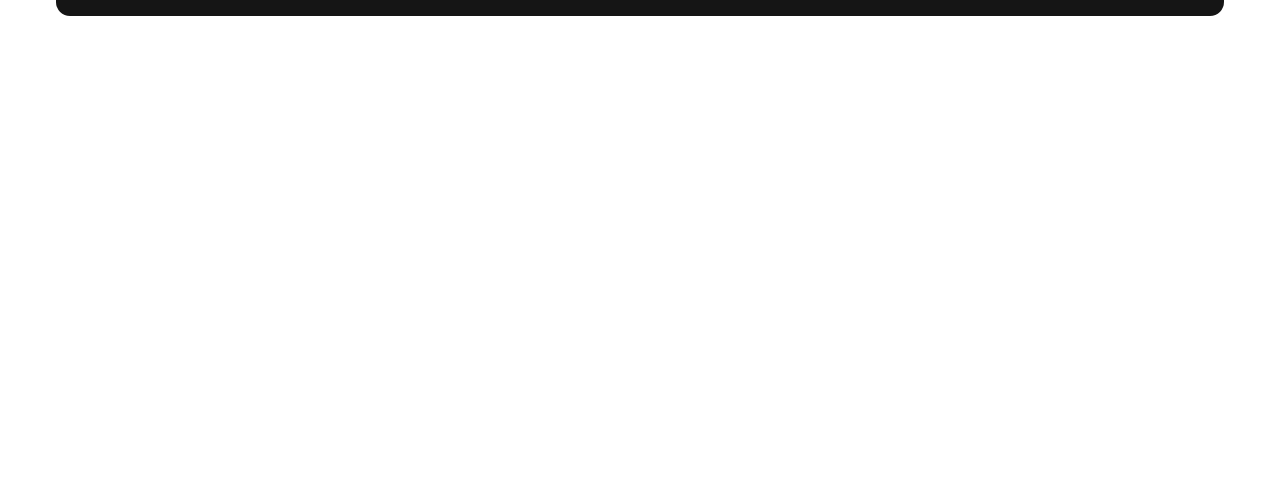
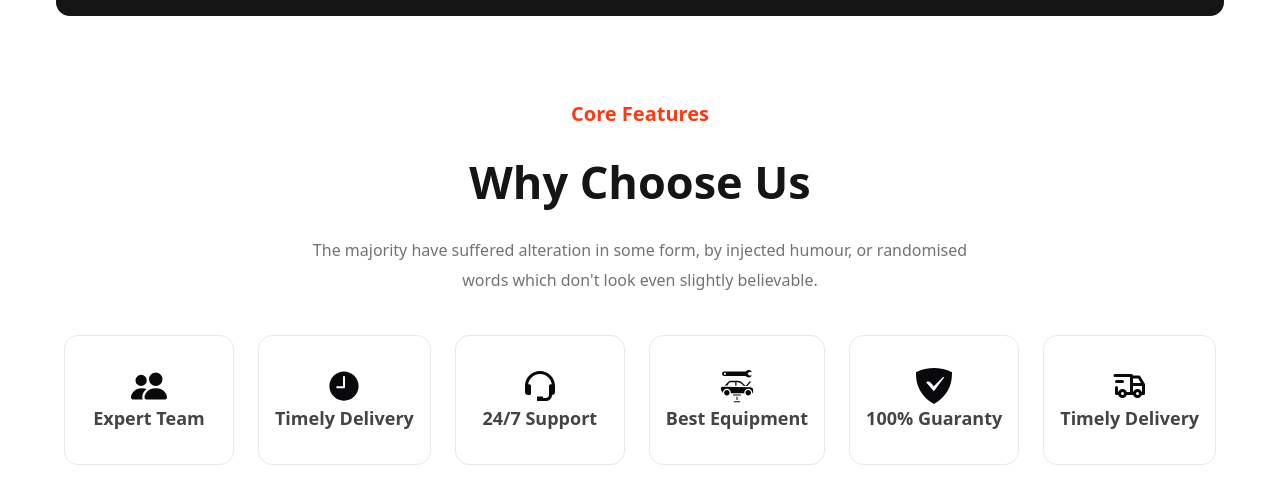
Before and after one commit to Asad9340/Car-Doctor-NextJS, a Next.js app: page / in a window 1280 px wide. Shown: the part 1995-2498 px from the top of the page. Before the commit the page ends 2071 px from the top, so only its background shows below. Built offline with nearby package versions, Linux system fonts and the light colour scheme; no server answers; the database is empty.

Commit message:
why choose us section design complete

```diff
--- a/src/app/components/Home/Home.jsx
+++ b/src/app/components/Home/Home.jsx
@@ -3,13 +3,15 @@ import AboutUs from './AboutUs';
 import Hero from './Hero';
 import OurService from './OurService';
 import Contact from './Contact';
+import WhyChooseUs from './WhyChooseUs';
 const Home = () => {
   return (
     <div>
       <Hero />
       <AboutUs />
       <OurService />
-      <Contact/>
+      <Contact />
+      <WhyChooseUs/>
     </div>
   )
 }
--- /dev/null
+++ b/src/app/components/Home/WhyChooseUs.jsx
@@ -0,0 +1,66 @@
+import Image from 'next/image';
+import { BsFillPeopleFill } from 'react-icons/bs';
+import { IoIosTime } from 'react-icons/io';
+import { BiSupport } from 'react-icons/bi';
+import { GiMechanicGarage } from 'react-icons/gi';
+import { SiAdguard } from 'react-icons/si';
+import { TbTruckDelivery } from 'react-icons/tb';
+const WhyChooseUs = () => {
+  return (
+    <div className="px-5 xl:px-8 py-6 max-w-7xl mx-auto my-8 md:my-[60px]">
+      <div className="flex flex-col items-center gap-3 md:gap-5 mb-8 md:mb-10 max-w-[700px] mx-auto">
+        <h4 className="text-xl font-bold text-[#FF3811]">Core Features</h4>
+        <h2 className="max-w-[376] text-3xl md:text-[45px] font-bold text-[#151515] leading-normal">
+          Why Choose Us
+        </h2>
+        <p className="text-base text-[#737373] leading-[30px] text-center">
+          The majority have suffered alteration in some form, by injected
+          humour, or randomised words which don't look even slightly believable.
+        </p>
+      </div>
+      <div className="flex flex-wrap gap-3 md:gap-6 items-center justify-center">
+        <div className="group min-w-[170px] border border-[#E8E8E8] rounded-xl hover:border-[#FF3811] hover:bg-[#FF3811] hover:text-white px-4 py-8 flex flex-col justify-center items-center ">
+          <BsFillPeopleFill className="text-4xl group-hover:text-white" />
+          <p className="group-hover:text-white text-lg font-bold text-[#444]">
+            Expert Team
+          </p>
+        </div>
+        <div className="group  min-w-[170px]  border border-[#E8E8E8] rounded-xl hover:border-[#FF3811] hover:bg-[#FF3811] hover:text-white px-4 py-8 flex flex-col justify-center items-center ">
+          <IoIosTime className="text-4xl group-hover:text-white" />
+          <p className="group-hover:text-white text-lg font-bold text-[#444]">
+            Timely Delivery
+          </p>
+        </div>
+
+        <div className="group  min-w-[170px]  border border-[#E8E8E8] rounded-xl hover:border-[#FF3811] hover:bg-[#FF3811] hover:text-white px-4 py-8 flex flex-col justify-center items-center ">
+          <BiSupport className="text-4xl group-hover:text-white" />
+          <p className="group-hover:text-white text-lg font-bold text-[#444]">
+            24/7 Support
+          </p>
+        </div>
+
+        <div className="group  min-w-[170px]  border border-[#E8E8E8] rounded-xl hover:border-[#FF3811] hover:bg-[#FF3811] hover:text-white px-4 py-8 flex flex-col justify-center items-center ">
+          <GiMechanicGarage className="text-4xl group-hover:text-white" />
+          <p className="group-hover:text-white text-lg font-bold text-[#444]">
+            Best Equipment
+          </p>
+        </div>
+
+        <div className="group  min-w-[170px]  border border-[#E8E8E8] rounded-xl hover:border-[#FF3811] hover:bg-[#FF3811] hover:text-white px-4 py-8 flex flex-col justify-center items-center ">
+          <SiAdguard className="text-4xl group-hover:text-white" />
+          <p className="group-hover:text-white text-lg font-bold text-[#444]">
+            100% Guaranty
+          </p>
+        </div>
+        <div className="group  min-w-[170px]  border border-[#E8E8E8] rounded-xl hover:border-[#FF3811] hover:bg-[#FF3811] hover:text-white px-4 py-8 flex flex-col justify-center items-center ">
+          <TbTruckDelivery className="text-4xl group-hover:text-white" />
+          <p className="group-hover:text-white text-lg font-bold text-[#444]">
+            Timely Delivery
+          </p>
+        </div>
+      </div>
+    </div>
+  );
+};
+
+export default WhyChooseUs;
```
